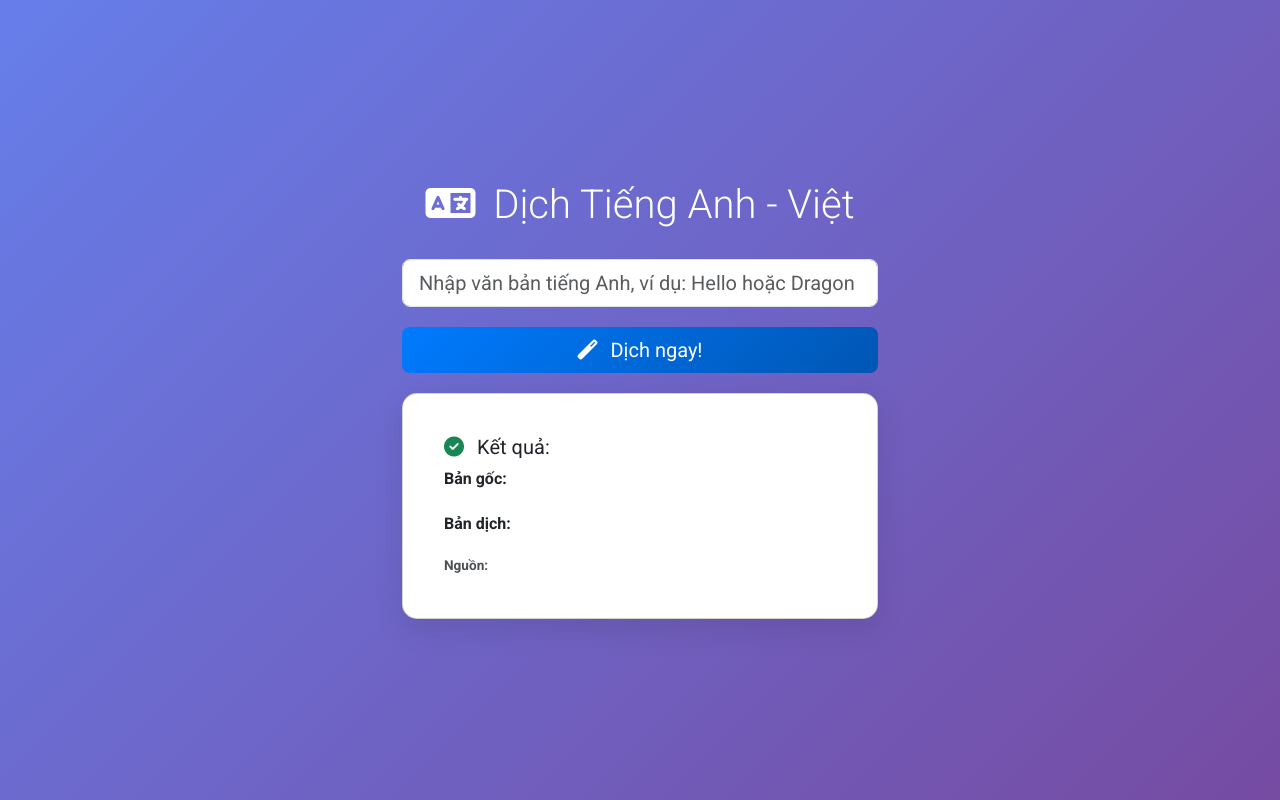
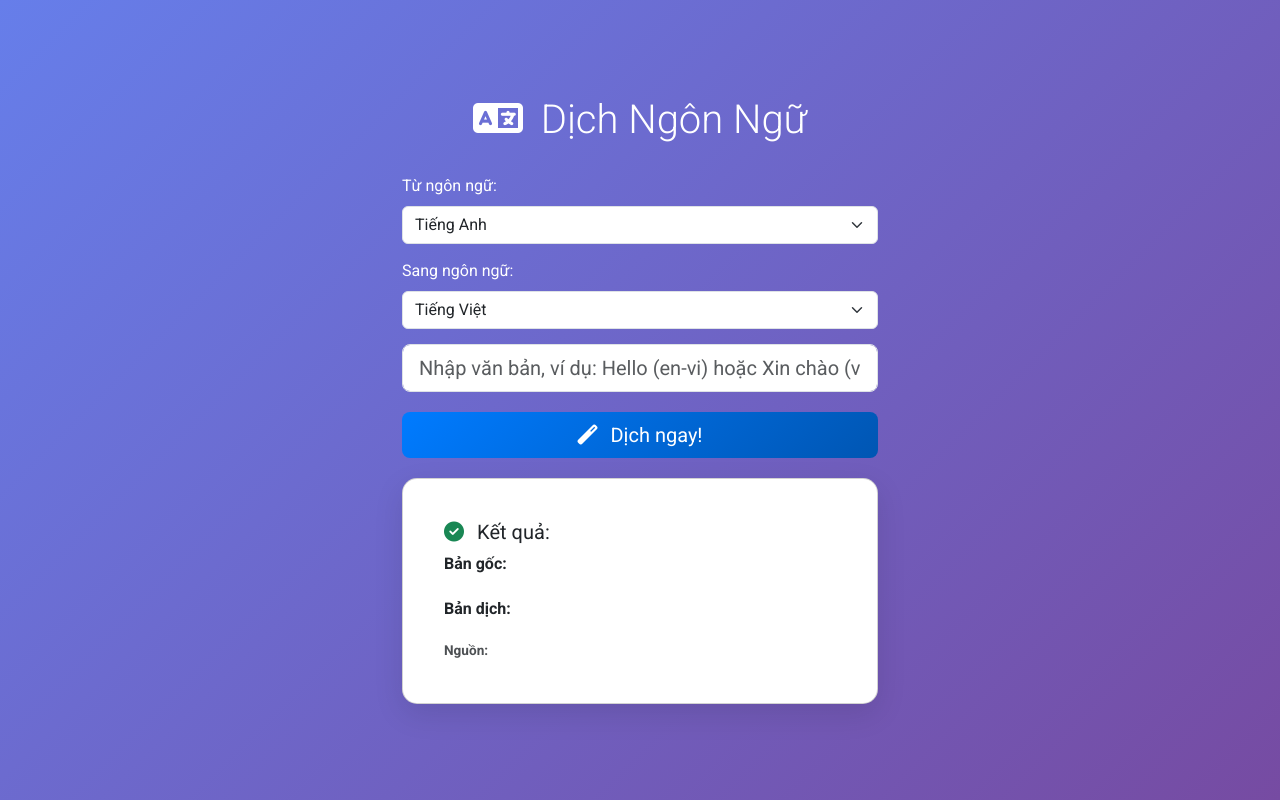
Before and after one commit to danhcng3822f/translate-frontend, a plain HTML site: page index.html in a window 1280 px wide. Drawn offline with nearby package versions, Linux system fonts and the light colour scheme.

Commit message:
Add files via upload

```diff
--- a/index.html
+++ b/index.html
@@ -62,13 +62,30 @@
         .icon {
             margin-right: 8px;
         }
+        .lang-select {
+            margin-bottom: 15px;
+        }
     </style>
 </head>
 <body>
     <div class="container">
-        <h1><i class="fas fa-language icon"></i> Dịch Tiếng Anh - Việt</h1>
+        <h1><i class="fas fa-language icon"></i> Dịch Ngôn Ngữ</h1>
+        <div class="lang-select">
+            <label class="form-label text-white">Từ ngôn ngữ:</label>
+            <select id="srcLang" class="form-select">
+                <option value="en">Tiếng Anh</option>
+                <option value="vi">Tiếng Việt</option>
+            </select>
+        </div>
+        <div class="lang-select">
+            <label class="form-label text-white">Sang ngôn ngữ:</label>
+            <select id="destLang" class="form-select">
+                <option value="vi">Tiếng Việt</option>
+                <option value="en">Tiếng Anh</option>
+            </select>
+        </div>
         <div class="input-group">
-            <input type="text" id="textInput" class="form-control form-control-lg" placeholder="Nhập văn bản tiếng Anh, ví dụ: Hello hoặc Dragon Fruit" required>
+            <input type="text" id="textInput" class="form-control form-control-lg" placeholder="Nhập văn bản, ví dụ: Hello (en-vi) hoặc Xin chào (vi-en)" required>
         </div>
         <button id="translateBtn" class="btn btn-primary btn-lg btn-translate w-100">
             <i class="fas fa-magic icon"></i> Dịch ngay!
@@ -90,6 +107,9 @@
             const text = document.getElementById('textInput').value.trim();
             if (!text) return alert('Nhập văn bản đi bạn!');
 
+            const src = document.getElementById('srcLang').value;
+            const dest = document.getElementById('destLang').value;
+
             const resultDiv = document.getElementById('result');
             resultDiv.style.display = 'none';
             resultDiv.classList.remove('error-card');  // Reset class lỗi
@@ -98,8 +118,8 @@
             const API_URL = 'https://translate-backend-yi59.onrender.com/api/translate';
 
             try {
-                console.log('Calling API with text:', text);  // Debug
-                const response = await fetch(`${API_URL}?text=${encodeURIComponent(text)}`);
+                console.log('Calling API with text:', text, 'src:', src, 'dest:', dest);  // Debug
+                const response = await fetch(`${API_URL}?text=${encodeURIComponent(text)}&src=${src}&dest=${dest}`);
                 console.log('Response status:', response.status);  // Debug
 
                 // Luôn parse JSON trước, dù status 400 (để lấy data.error)
```
